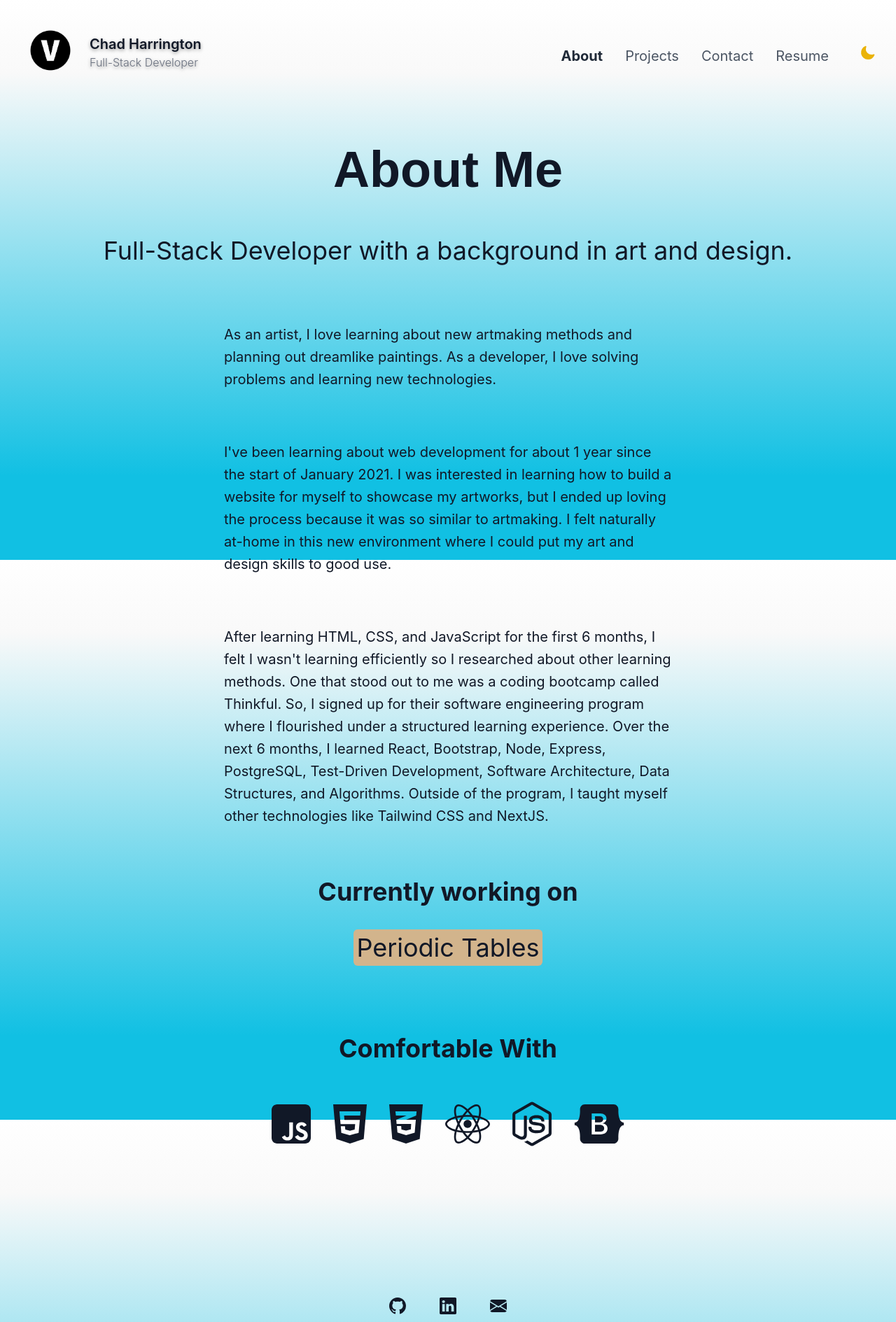
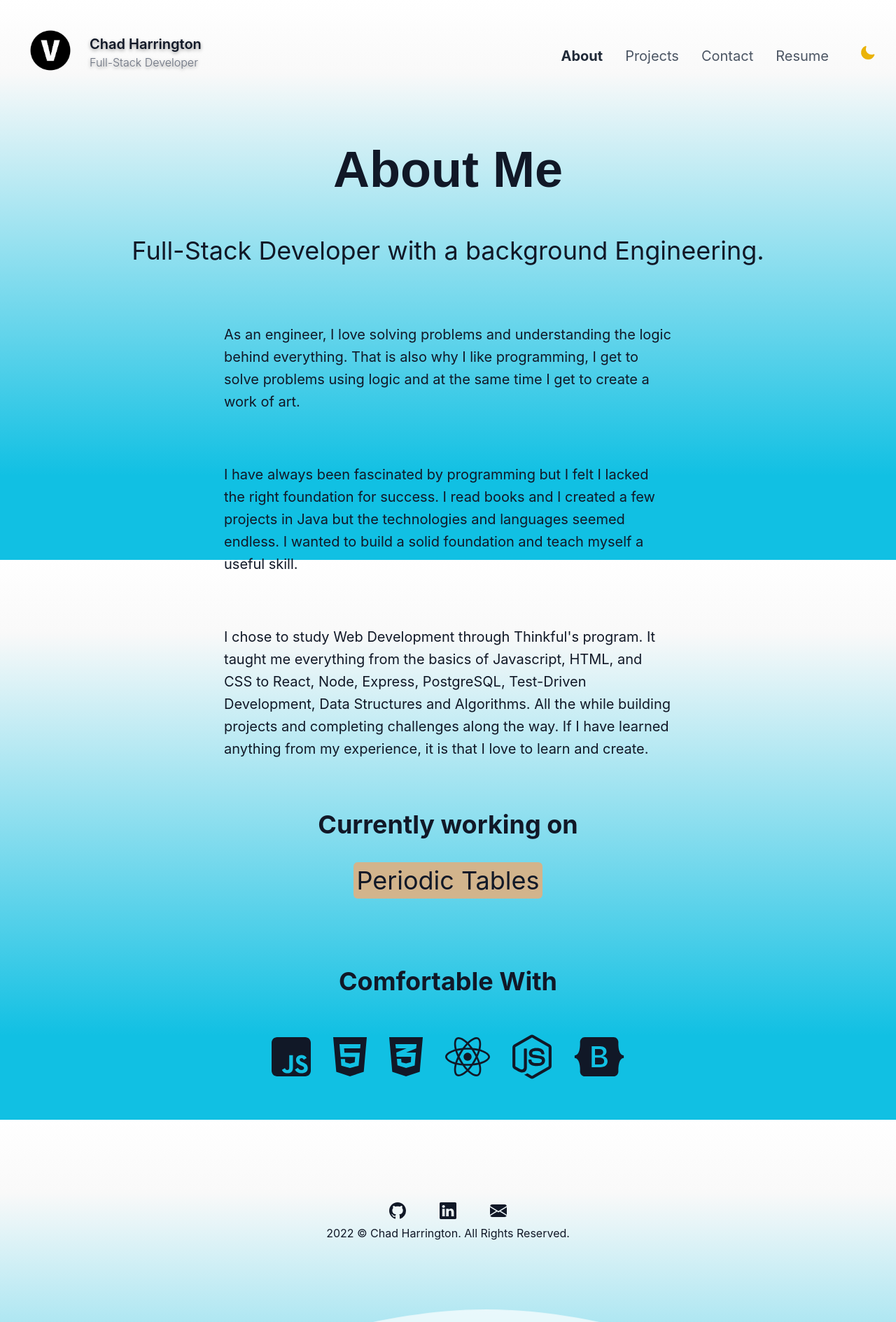
Before and after one commit to voxom/Portfolio, a Next.js app: page /about in a window 1280 px wide. Shown: the top 1889 px of the page at 70% size. Built offline with nearby package versions, Linux system fonts and the light colour scheme.

Commit message:
initial commit

```diff
--- a/components/ContainerBox.js
+++ b/components/ContainerBox.js
@@ -23,11 +23,11 @@ export default function ContainerBox({ children, ...customMeta }) {
           <meta content={meta.description} name="description" />
           <meta
             property="og:url"
-            content={`https://anthony-duong.netlify.app${router.asPath}`}
+            content={`https://voxom.netlify.app${router.asPath}`}
           />
           <link
             rel="canonical"
-            href={`https://anthony-duong.netlify.app${router.asPath}`}
+            href={`https://voxom.netlify.app${router.asPath}`}
           />
           <meta property="og:type" content={meta.type} />
           <meta property="og:site_name" content="Chad Harrington" />
--- a/components/Footer.js
+++ b/components/Footer.js
@@ -4,7 +4,7 @@ export default function Footer() {
   return (
     <div
       className="
-      mt-20 max-w-6xl mx-auto px-4 py-10 md:py-20
+      mt-10 max-w-6xl mx-auto px-4 py-10 md:py-20
       "
     >
       <div className="flex flex-col space-y-4 md:space-y-0 items-center mt-8">
--- a/constants/data.js
+++ b/constants/data.js
@@ -45,11 +45,11 @@ const userData = {
     },
   ],
   about: {
-    title: "Full-Stack Developer with a background in art and design",
+    title: "Full-Stack Developer with a background Engineering",
     description: [
-      `As an artist, I love learning about new artmaking methods and planning out dreamlike paintings. As a developer, I love solving problems and learning new technologies.`,
-      `I've been learning about web development for about 1 year since the start of January 2021. I was interested in learning how to build a website for myself to showcase my artworks, but I ended up loving the process because it was so similar to artmaking. I felt naturally at-home in this new environment where I could put my art and design skills to good use.`,
-      `After learning HTML, CSS, and JavaScript for the first 6 months, I felt I wasn't learning efficiently so I researched about other learning methods. One that stood out to me was a coding bootcamp called Thinkful. So, I signed up for their software engineering program where I flourished under a structured learning experience. Over the next 6 months, I learned React, Bootstrap, Node, Express, PostgreSQL, Test-Driven Development, Software Architecture, Data Structures, and Algorithms. Outside of the program, I taught myself other technologies like Tailwind CSS and NextJS.`,
+      `As an engineer, I love solving problems and understanding the logic behind everything. That is also why I like programming, I get to solve problems using logic and at the same time I get to create a work of art.`,
+      `I have always been fascinated by programming but I felt I lacked the right foundation for success. I read books and I created a few projects in Java but the technologies and languages seemed endless. I wanted to build a solid foundation and teach myself a useful skill.`,
+      `I chose to study Web Development through Thinkful's program. It taught me everything from the basics of Javascript, HTML, and CSS to React, Node, Express, PostgreSQL, Test-Driven Development, Data Structures and Algorithms. All the while building projects and completing challenges along the way. If I have learned anything from my experience, it is that I love to learn and create.`,
     ],
     currentProject: "Periodic Tables",
     currentProjectUrl: "https://periodic-tables-client-voxom.herokuapp.com/",
```
Also changed, not shown: public/avatar.png (added).
